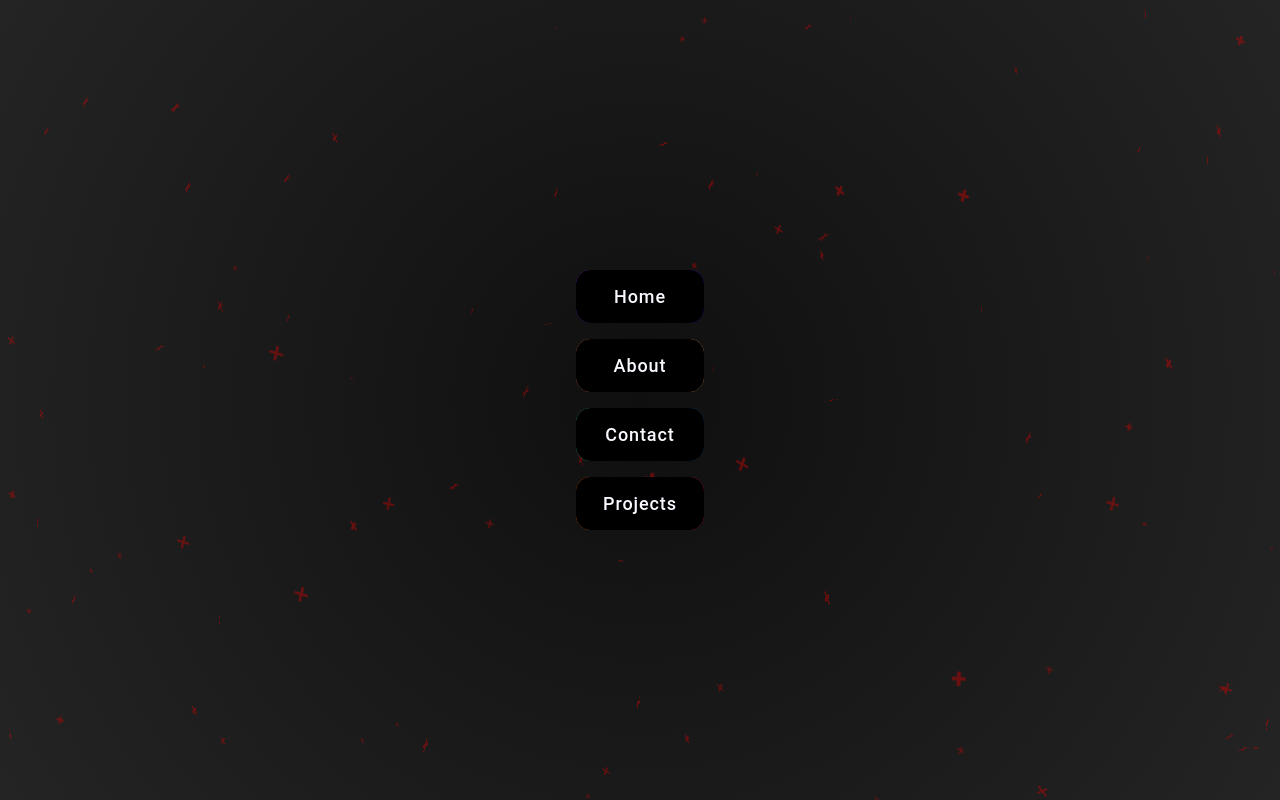
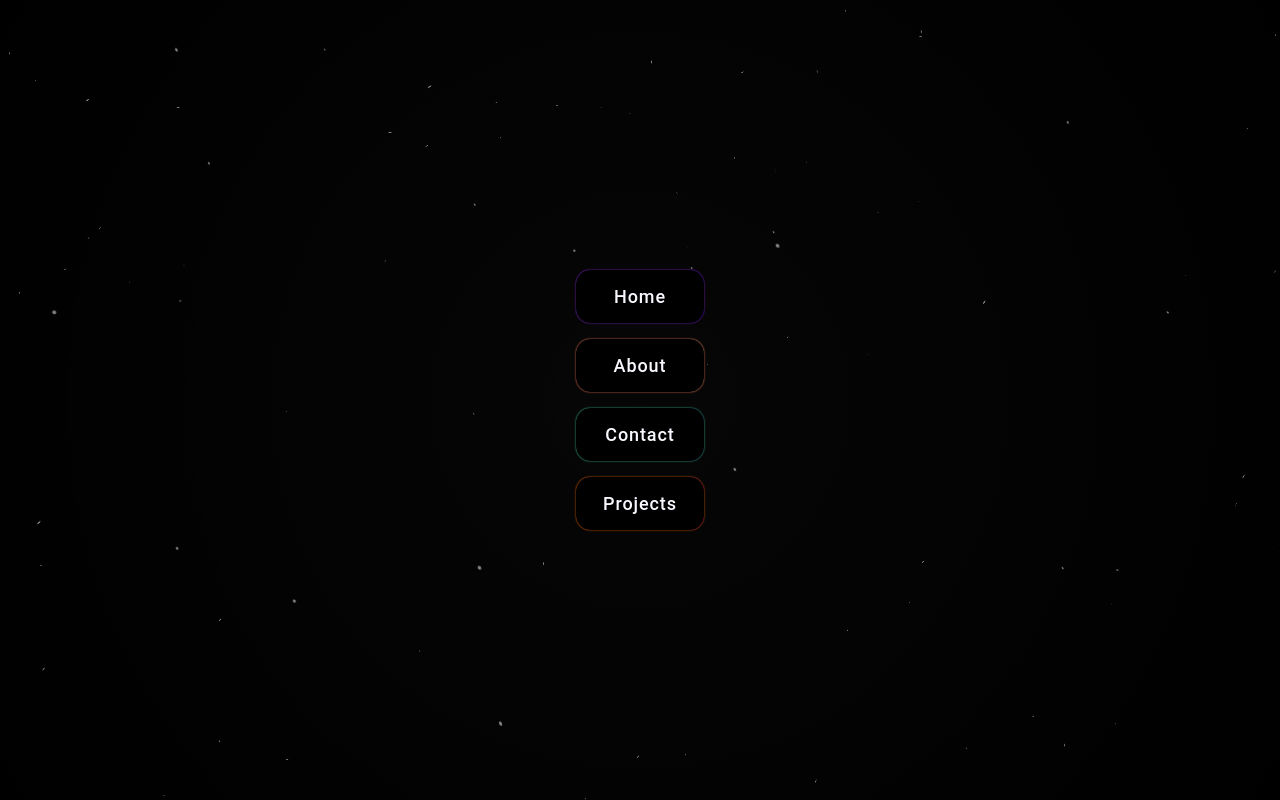
Before and after one commit to chippest/chippest.github.io, a React (Vite) app: page /#/ in a window 1280 px wide. Built offline with nearby package versions, Linux system fonts and the light colour scheme.

Commit message:
added blur and color switching on hover/selecting

```diff
--- a/src/App.css
+++ b/src/App.css
@@ -4,12 +4,18 @@
   align-items: center;
   height: 100vh;
   width: 100vw;
-  background: rgb(36, 36, 36);
   color: #fff;
   position: relative;
   font-family: "Roboto", sans-serif;
+  background: rgb(36, 36, 36);
+  transition: background-color 0.5s ease;
+
+  &.page-active .background {
+    filter: blur(5px);
+  }
 
   .pages {
+    z-index: 1;
     display: flex;
     flex-direction: column;
     justify-content: center;
@@ -45,12 +51,30 @@
       color: ghostwhite;
       overflow: hidden;
       transition: all 0.4s cubic-bezier(0.5, 1, 0.8, 1);
+      box-shadow: 0 0 2px var(--gradient-start);
       span {
         position: relative;
+        transition: text-shadow 0.4s cubic-bezier(0.5, 1, 0.8, 1);
       }
       &.full {
         width: 100%;
         border-radius: 0;
+        box-shadow: none;
+        span {
+          text-shadow: 0 0 10px var(--gradient-start);
+        }
+      }
+
+      &:hover {
+        box-shadow: 0 0 20px var(--gradient-start);
+      }
+
+      &:hover span {
+        text-shadow: 0 0 20px var(--gradient-start);
+      }
+
+      &:hover ~ .background .symbol {
+        filter: blur(5px);
       }
 
       &::before,
@@ -82,7 +106,7 @@
     }
 
     .page {
-      background: #000000b4;
+      background: #0000002c;
       width: 100%;
       height: 0%;
       overflow: hidden;
--- a/src/App.jsx
+++ b/src/App.jsx
@@ -33,6 +33,9 @@ function App() {
     if (pages.map((page) => page.title.toLowerCase()).includes(path)) {
       setCurrentPage(path);
       setRenderedPage(path);
+      setAppBackgroundColor(path);
+      setFullButtons(true);
+      document.querySelector(".app").classList.add("page-active");
       setTimeout(() => {
         const pageElement = document.querySelector(`.page.${path}`);
         if (pageElement) {
@@ -41,11 +44,23 @@ function App() {
         setIsTransitioning(false);
       }, 500); // Delay before adding the "open" class
     } else {
+      setFullButtons(false);
       setCurrentPage(null);
       setRenderedPage(null);
       setIsTransitioning(false);
+      setAppBackgroundColor(null);
+      document.querySelector(".app").classList.remove("page-active");
     }
   }, [location]);
+
+  const setAppBackgroundColor = (pageTitle) => {
+    const page = pages.find((p) => p.title.toLowerCase() === pageTitle);
+    if (page) {
+      document.querySelector(".app").style.backgroundColor = page.gradientStart;
+    } else {
+      document.querySelector(".app").style.backgroundColor = "rgb(36, 36, 36)";
+    }
+  };
 
   const handlePageChange = (pageTitle) => {
     if (isTransitioning) return;
@@ -62,6 +77,8 @@ function App() {
           setFullButtons(false);
           navigate("/");
           setIsTransitioning(false);
+          setAppBackgroundColor(null);
+          document.querySelector(".app").classList.remove("page-active");
         }, 500); // Delay to match the CSS transition
       }
     } else {
@@ -78,6 +95,8 @@ function App() {
             setCurrentPage(newPage);
             setRenderedPage(newPage);
             navigate(`/${newPage}`);
+            setAppBackgroundColor(newPage);
+            document.querySelector(".app").classList.add("page-active");
             setTimeout(() => {
               const newPageElement = document.querySelector(`.page.${newPage}`);
               if (newPageElement) {
@@ -92,6 +111,8 @@ function App() {
         setCurrentPage(newPage);
         setRenderedPage(newPage);
         navigate(`/${newPage}`);
+        setAppBackgroundColor(newPage);
+        document.querySelector(".app").classList.add("page-active");
         setTimeout(() => {
           const newPageElement = document.querySelector(`.page.${newPage}`);
           if (newPageElement) {
@@ -113,6 +134,18 @@ function App() {
             <>
               <button
                 onClick={() => handlePageChange(page.title)}
+                onMouseEnter={() => {
+                  setAppBackgroundColor(title);
+                  document.querySelector(".app").classList.add("page-active");
+                }}
+                onMouseLeave={() => {
+                  setAppBackgroundColor(currentPage);
+                  if (!currentPage) {
+                    document
+                      .querySelector(".app")
+                      .classList.remove("page-active");
+                  }
+                }}
                 className={fullButtons && "full"}
                 style={{
                   "--gradient-start": page.gradientStart,
--- a/src/Components/Background.css
+++ b/src/Components/Background.css
@@ -7,23 +7,33 @@
   overflow: hidden;
   background: radial-gradient(
     circle,
-    rgba(0, 0, 0, 0.575) 0%,
-    transparent 100%
+    rgba(0, 0, 0, 0.829) 0%,
+    rgb(0, 0, 0) 100%
   );
+  transition: 1s all;
 }
 
 .symbol {
   position: absolute;
-  color: rgba(187, 6, 6, 0.5);
-  animation: float 10s infinite linear, rotate3d 10s infinite linear;
+  color: rgba(255, 255, 255, 0.5);
+  text-shadow: 0 0 10px rgba(0, 0, 0, 0.5);
+  animation: float 5s infinite linear, rotate3d 5s infinite linear;
+}
+
+.symbol[style*="font-weight: bold"] {
+  text-shadow: 0 0 20px rgba(0, 0, 0, 0.8);
 }
 
 @keyframes float {
   0% {
-    transform: translate(0, 0);
+    transform: translate3d(0, 0, 0);
   }
   100% {
-    transform: translate(100px, 100px);
+    transform: translate3d(
+      calc(200px * var(--direction-x)),
+      calc(200px * var(--direction-y)),
+      calc(200px * var(--direction-z))
+    );
   }
 }
 
--- a/src/Components/Background.jsx
+++ b/src/Components/Background.jsx
@@ -14,13 +14,16 @@ const Background = () => {
     for (let i = 0; i < numSymbols; i++) {
       const symbol = document.createElement("div");
       symbol.className = "symbol";
-      symbol.textContent = "+";
+      symbol.textContent = ".";
       symbol.style.left = `${Math.random() * 100}%`;
       symbol.style.top = `${Math.random() * 100}%`;
       symbol.style.fontSize = `${Math.random() * 20 + 10}px`;
       symbol.style.fontWeight = Math.random() > 0.5 ? "bold" : "normal";
-      symbol.style.animationDuration = `${Math.random() * 10 + 5}s`;
+      symbol.style.animationDuration = `${Math.random() * 5 + 5}s`;
       symbol.style.animationDelay = `${Math.random() * 5}s`;
+      symbol.style.setProperty("--direction-x", Math.random() * 2 - 1);
+      symbol.style.setProperty("--direction-y", Math.random() * 2 - 1);
+      symbol.style.setProperty("--direction-z", Math.random() * 2 - 1);
       container.appendChild(symbol);
       symbols.push(symbol);
     }
```
